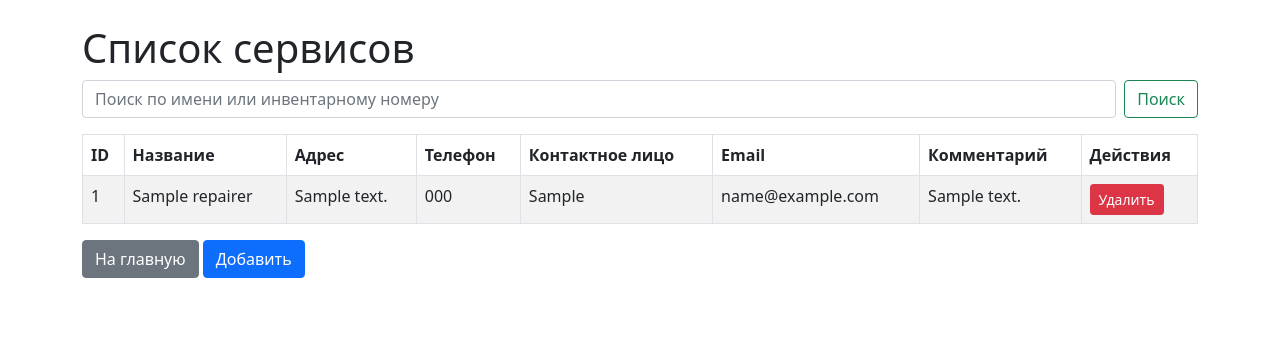
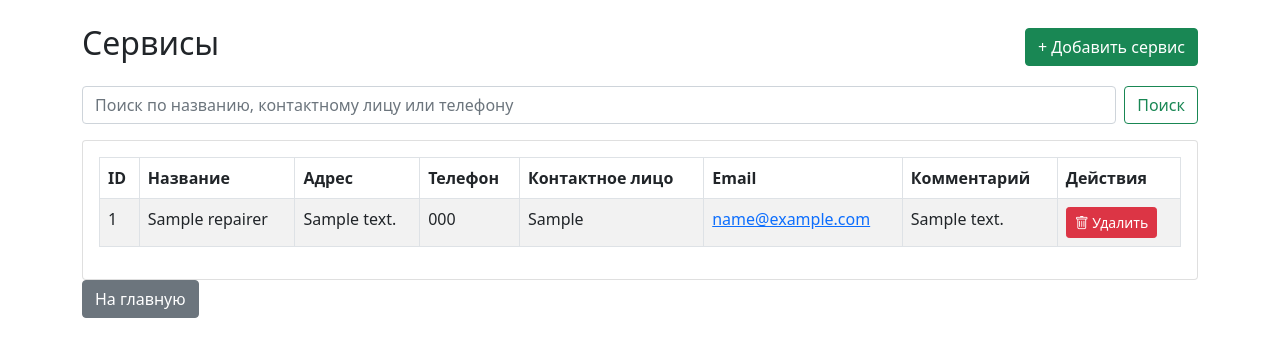
Before and after one commit to botnbot/instrument_control, a Django app: page /repairers/ in a window 1280 px wide. Shown: the part 58-415 px from the top of the page. Run offline with Django 5.2, Linux system fonts and the light colour scheme; tables that the repository leaves empty hold one stand-in row (values such as "Sample post"); some libraries are stand-ins or nearby versions.

Commit message:
page title wrapped in d-flex + Добавить сервис button replaced upper placeholder changed table wrapped in card email made clickable

```diff
--- a/core/templates/core/repairers/repairer_list.html
+++ b/core/templates/core/repairers/repairer_list.html
@@ -3,16 +3,23 @@
 
 {% block content %}
 
-<h1>Список сервисов</h1>
+<div class="d-flex justify-content-between align-items-center mb-3">
+    <h2>Сервисы</h2>
+    <a href="{% url 'core:repairer_create' %}" class="btn btn-success">
+        + Добавить сервис
+    </a>
+</div>
 
 <!-- Форма поиска -->
 <form method="get" class="d-flex mb-3" role="search">
     <input type="text" name="q" value="{{ request.GET.q }}"
-           class="form-control me-2" placeholder="Поиск по имени или инвентарному номеру">
+           class="form-control me-2" placeholder="Поиск по названию, контактному лицу или телефону">
     <button class="btn btn-outline-success" type="submit">Поиск</button>
 </form>
 
 {% if repairers %}
+<div class="card">
+    <div class="card-body">
         <table class="table table-striped table-hover table-bordered">
             <thead>
             <tr>
@@ -38,15 +45,20 @@
                 <td>{{ repairer.address }}</td>
                 <td>{{ repairer.phone }}</td>
                 <td>{{ repairer.contact_person }}</td>
-            <td>{{ repairer.email }}</td>
-            <td>{{ repairer.comment }}</td>
+                <td><a href="mailto:{{ repairer.email }}">{{ repairer.email|default:"—" }}</a></td>
+                <td>{{ repairer.comment|default:"_" }}</td>
                 <td>
-                <a href="{% url 'core:repairer_delete' repairer.pk %}" class="btn btn-danger btn-sm">Удалить</a>
+                    <a href="{% url 'core:repairer_delete' repairer.pk %}"
+                       class="btn btn-danger btn-sm"><i
+                            class="bi bi-trash"></i
+                    > Удалить</a>
                 </td>
             </tr>
             {% endfor %}
             </tbody>
         </table>
+    </div>
+</div>
 
 <!-- Пагинация -->
 {% if is_paginated %}
@@ -83,8 +95,6 @@
 <p>Нет сервисов</p>
 {% endif %}
 
-<!-- Кнопки действий -->
 <a href="{% url 'core:repairer_list' %}" class="btn btn-secondary">На главную</a>
-<a href="{% url 'core:repairer_create' %}" class="btn btn-primary">Добавить</a>
 
 {% endblock %}
```
Also changed, not shown: core/templates/core/repairers/repairer_confirm_delete.html (+14 -12 lines). Lines whose indentation alone changed are shown as unchanged.
